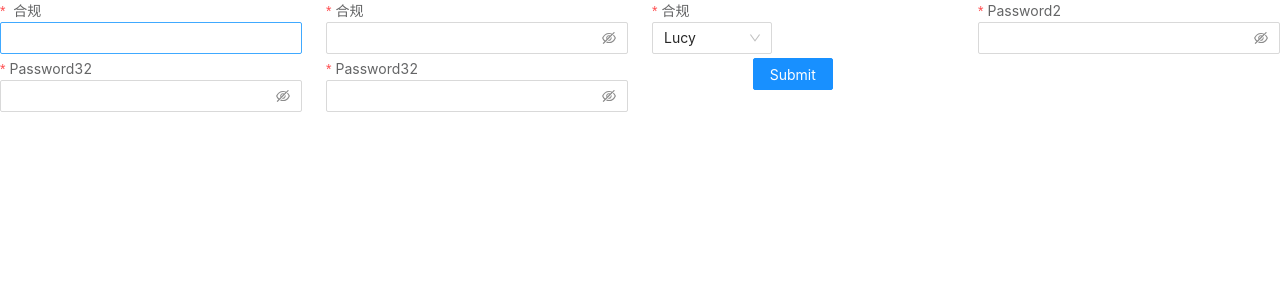
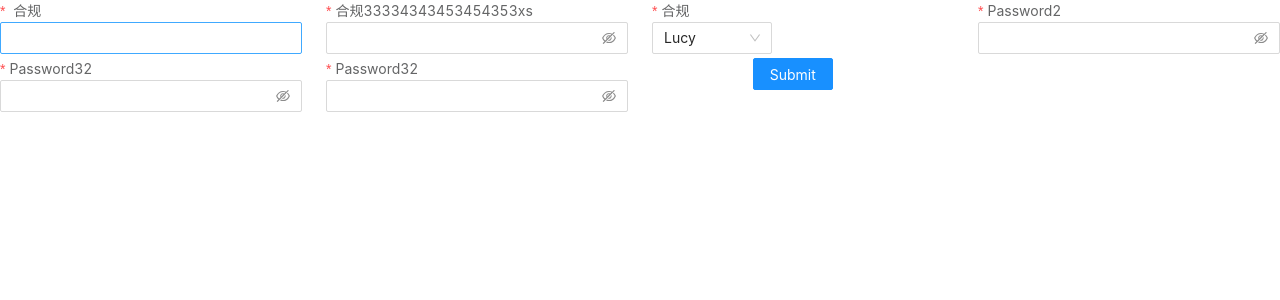
Before and after one commit to songlexin/appTest, a Vue app: page /srmApp/test in a window 1280 px wide. Shown: the top 300 px of the page. Built offline with nearby package versions, Linux system fonts and the light colour scheme.

Commit message:
perf: 优化

```diff
--- a/src/components/custom/CForm/index.less
+++ b/src/components/custom/CForm/index.less
@@ -10,9 +10,7 @@
     text-overflow: ellipsis;
   }
   .ant-form-item-label {
-    margin-bottom: 0;
-  }
-  .ant-form-item-label {
+    margin-bottom: 0 !important;
     width: 100% !important;
     padding: 0 !important;
   }
--- a/src/components/custom/CForm/index.tsx
+++ b/src/components/custom/CForm/index.tsx
@@ -10,6 +10,9 @@ export default defineComponent({
     layout: {
       type: String as PropType<'inline' | 'horizontal' | 'vertical'>,
       default: 'vertical',
+    },
+    labelCol: {
+      type: Object as PropType<object>,
     },
     wrapperCol: {
       type: Object as PropType<object>,
@@ -33,10 +36,11 @@ export default defineComponent({
     });
     return () => (
       <Form
+        ref={formRef}
+        {...omit(attrs, ['class'])}
         class={attrs.class ? `cform ${attrs.class}` : 'cform'}
-        ref={formRef}
-        {...omit(attrs, ['layout', 'class', 'wrapperCol'])}
-        {...props}
+        layout={props.layout}
+        labelCol={props.layout == 'vertical' ? { span: 24 } : props.labelCol}
         wrapperCol={props.layout == 'vertical' ? { flex: 1 } : props.wrapperCol}
       >
         <Row gutter={props.gutter}>{slots.default?.()}</Row>
--- a/src/views/test/index.vue
+++ b/src/views/test/index.vue
@@ -6,8 +6,6 @@
       ref="cformRef"
       :model="formState"
       name="basic"
-      :label-col="{ span: 8 }"
-      :wrapper-col="{ span: 16 }"
       autocomplete="off"
       @finish="onFinish"
       @finishFailed="onFinishFailed"
@@ -25,7 +23,7 @@
         <a-input v-model:value="formState.username" style="width: 100%" />
       </c-form-item>
       <c-form-item
-        label="合规"
+        label="合规33334343453454353xs"
         name="password"
         :rules="[{ required: true, message: 'Please input your password!' }]"
       >
```
